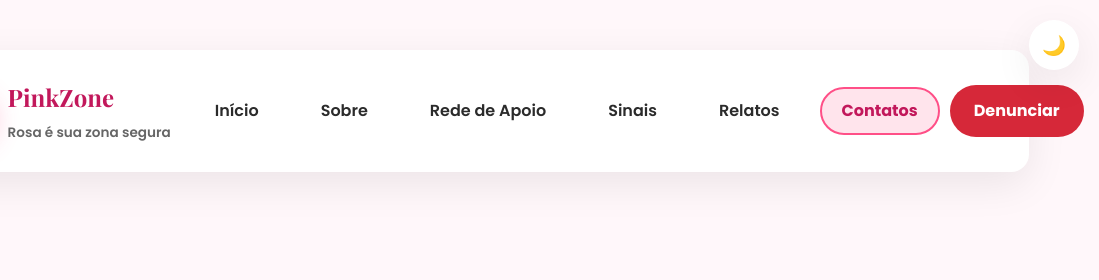
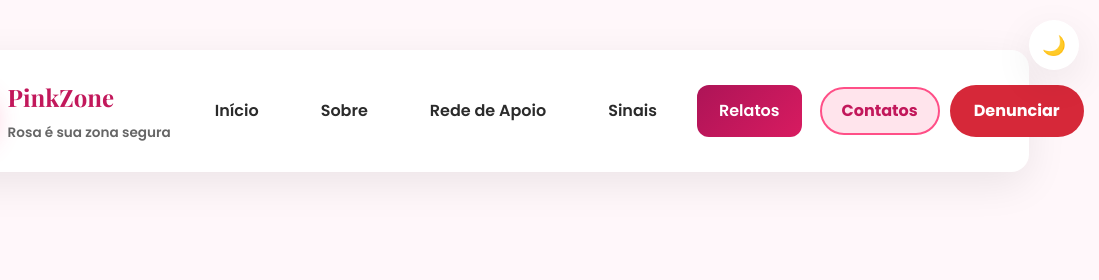
Before and after one commit to maccasdoshtml/pinkzone, a plain HTML site: page relatos.html in a window 1280 px wide. Shown: the top 280 px of the page, 181-1280 px from the left. Drawn offline with nearby package versions, Linux system fonts and the light colour scheme; no server answers.

Commit message:
Destacar aba Relatos no menu e preservar item ativo ao rolar

```diff
--- a/relatos.html
+++ b/relatos.html
@@ -71,7 +71,7 @@
 
 <li><a href="sinais.html">Sinais</a></li>
 
-<li><a href="relatos.html">Relatos</a></li>
+<li><a href="relatos.html" class="active">Relatos</a></li>
 
 <li><a href="denunciar.html" class="menu-alerta" id="abrirAjuda">Denunciar</a></li>
 
--- a/scriptpzteste.js
+++ b/scriptpzteste.js
@@ -353,9 +353,14 @@ function iniciarMenu(){
 
         links.forEach(link=>{
 
+            const href=link.getAttribute("href");
+
+            /* Só controla links internos (#secao); preserva o item ativo da página */
+            if(!href || href.charAt(0)!=="#") return;
+
             link.classList.remove("active");
 
-            if(link.getAttribute("href")==="#"+atual){
+            if(href==="#"+atual){
 
                 link.classList.add("active");
 
```
